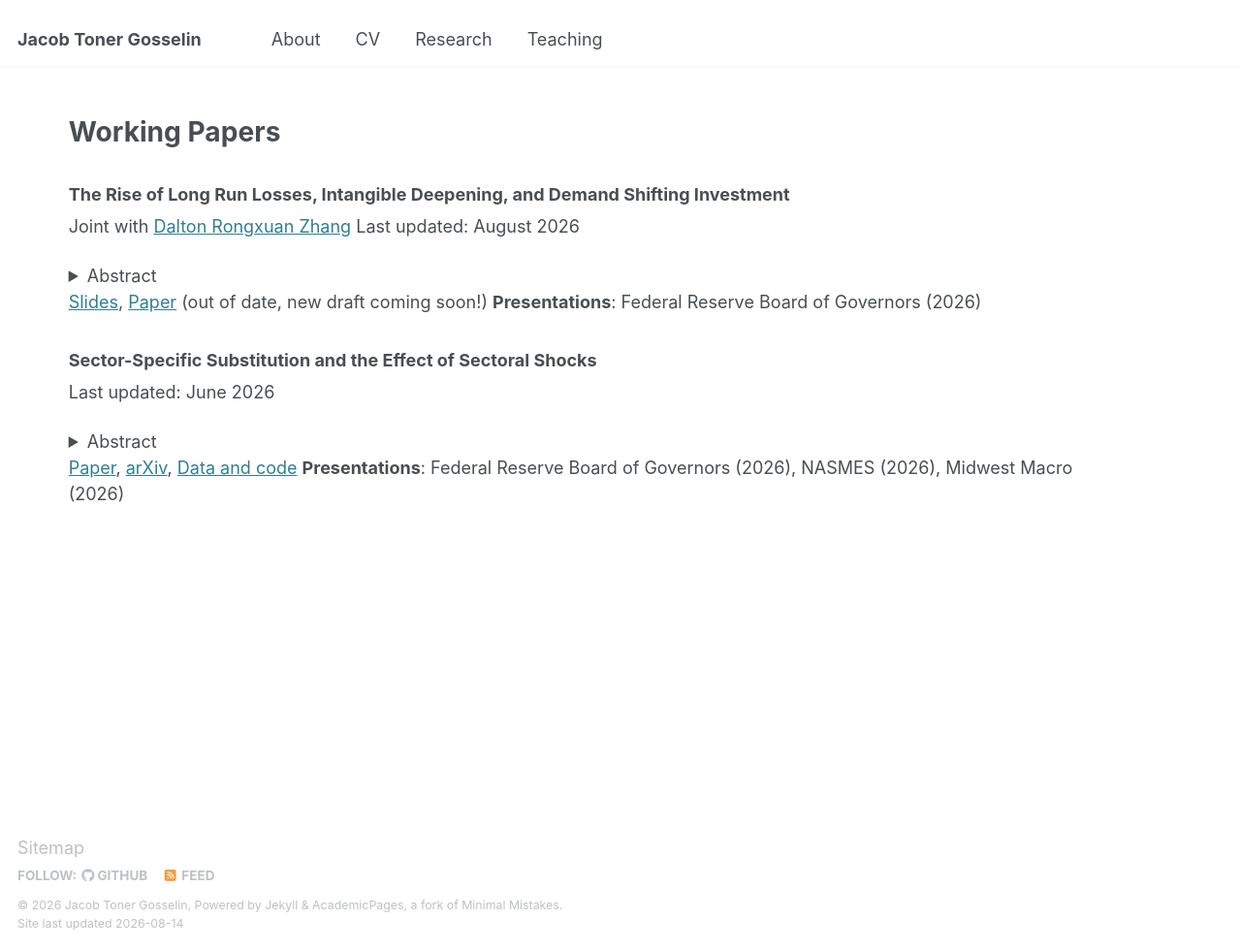
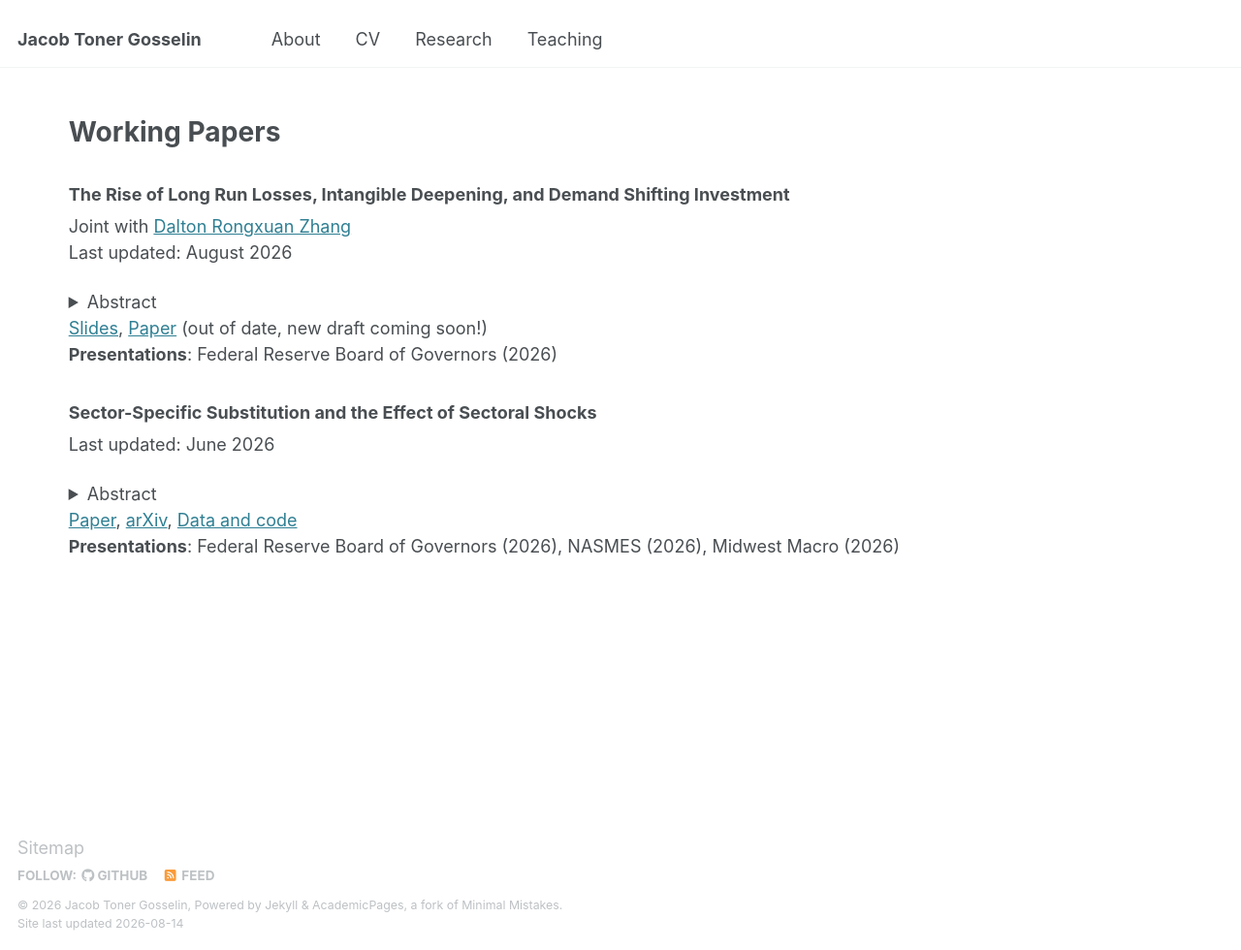
Before and after one commit to jacobgosselin/jacobgosselin.github.io, a Jekyll site: the page built from _pages/research.md, in a window 1280 px wide and 980 px high. Shown: the whole window at 97% size. Built offline with Jekyll 4.4.1, drawn with Linux system fonts in a browser that asks for light colours.

Commit message:
trying to correct spacing

```diff
--- a/_pages/research.md
+++ b/_pages/research.md
@@ -11,7 +11,7 @@ redirect_from:
 
 ### The Rise of Long Run Losses, Intangible Deepening, and Demand Shifting Investment
 
-Joint with [Dalton Rongxuan Zhang](https://sites.google.com/view/daltonrxzhang/dalton-zhang)
+Joint with [Dalton Rongxuan Zhang](https://sites.google.com/view/daltonrxzhang/dalton-zhang)<br>
 Last updated: August 2026
 <details>
 <summary>Abstract</summary>
@@ -20,7 +20,7 @@ In the universe of US public firms between 1980 and 2019, we find (1) a rise in
 
 </details>
 
-[Slides](https://jacobgosselin.github.io/files/NegEarnings_DemandShifting_Slides.pdf), [Paper](https://jacobgosselin.github.io/files/NegEarnings_DemandShifting.pdf) (out of date, new draft coming soon!)
+[Slides](https://jacobgosselin.github.io/files/NegEarnings_DemandShifting_Slides.pdf), [Paper](https://jacobgosselin.github.io/files/NegEarnings_DemandShifting.pdf) (out of date, new draft coming soon!)<br>
 **Presentations**: Federal Reserve Board of Governors (2026)
 
 ### Sector-Specific Substitution and the Effect of Sectoral Shocks
@@ -32,5 +32,5 @@ How a shock to an individual sector propagates to the prices of other sectors an
 
 </details>
 
-[Paper](https://jacobgosselin.github.io/files/SectoralSubstitution.pdf), [arXiv](https://arxiv.org/abs/2502.07896), [Data and code](https://github.com/jacobgosselin/HeterogeousSectoralProduction)
+[Paper](https://jacobgosselin.github.io/files/SectoralSubstitution.pdf), [arXiv](https://arxiv.org/abs/2502.07896), [Data and code](https://github.com/jacobgosselin/HeterogeousSectoralProduction)<br>
 **Presentations**: Federal Reserve Board of Governors (2026), NASMES (2026), Midwest Macro (2026)
```
